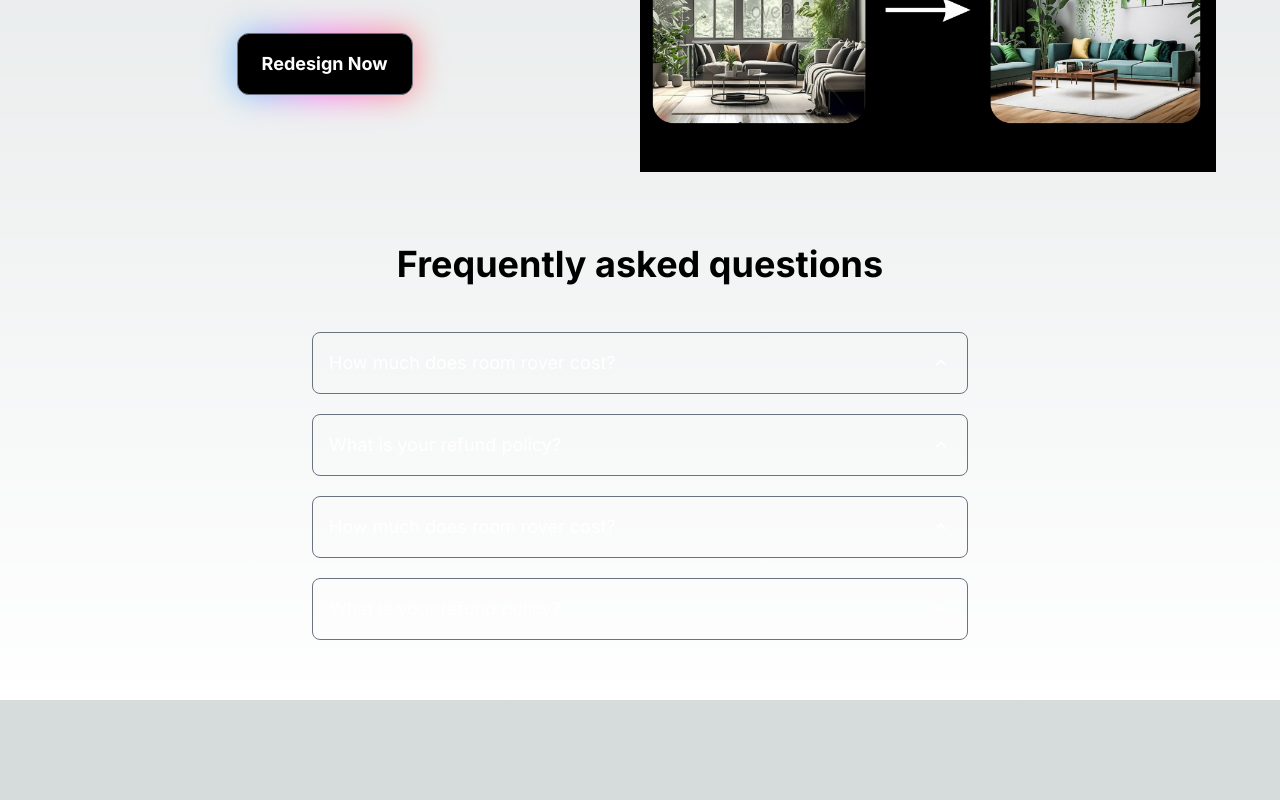
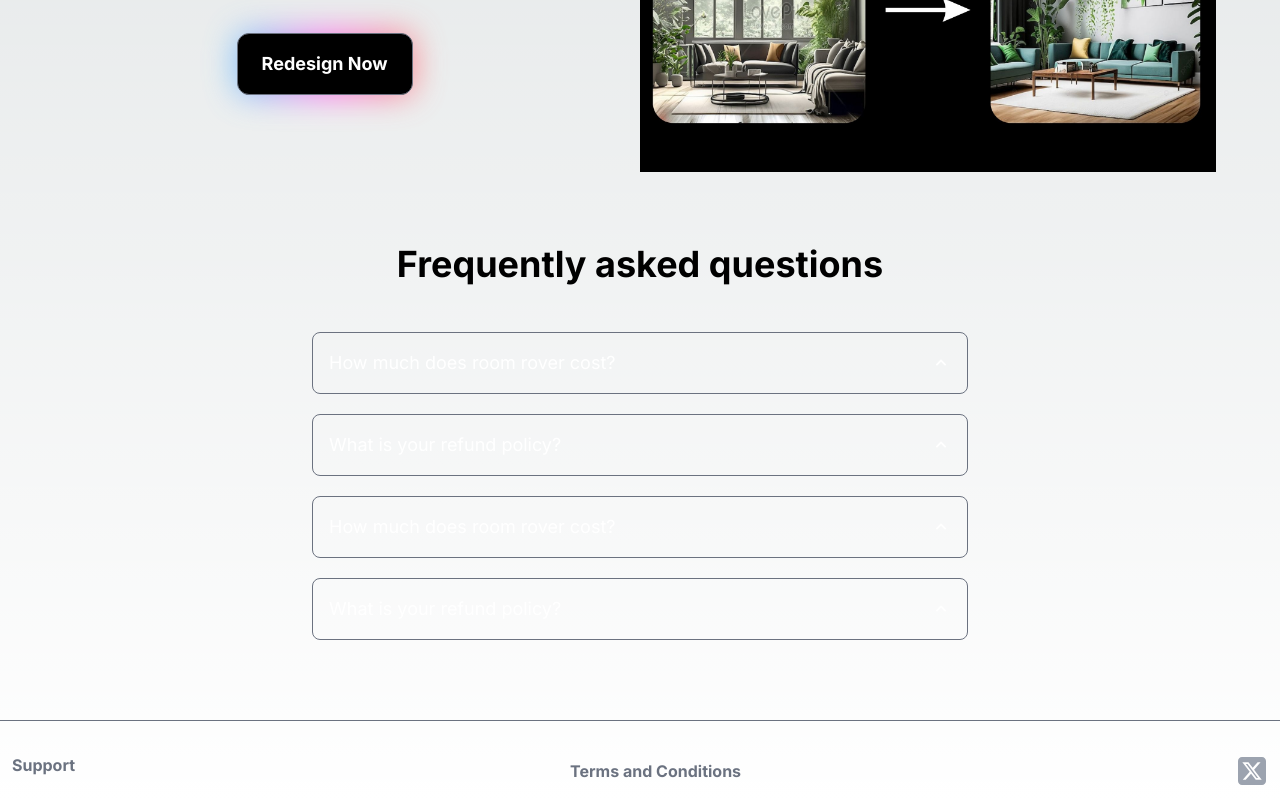
Before and after one commit to ighmaZ/Room-Rover, a Next.js app: page / in a window 1280 px wide. Shown: the part 709-1509 px from the top of the page. Before the commit the page ends 1409 px from the top, so only its background shows below. Built offline with nearby package versions, Linux system fonts and the light colour scheme.

Commit message:
feat: footer

```diff
--- /dev/null
+++ b/app/components/footer/Footer.tsx
@@ -0,0 +1,40 @@
+import Link from "next/link";
+import { FaSquareXTwitter } from "react-icons/fa6";
+
+const Footer = () => {
+  return (
+    <footer className="text-center h-16 sm:h-20 w-full sm:pt-2 pt-4 border-t mt-5 flex sm:flex-row flex-col justify-between items-center px-3 space-y-3 sm:mb-0 mb-3 border-gray-500">
+      <div className="text-gray-500">
+        <a
+          href="mailto:ighmazcool@gmail.com"
+          target="_blank"
+          rel="noreferrer"
+          className="font-bold hover:underline transition hover:text-gray-300 underline-offset-2"
+        >
+          Support
+        </a>
+      </div>
+      <div>
+        <a
+          href="/"
+          target="_blank"
+          rel="noreferrer"
+          className="font-bold hover:underline transition text-gray-500 hover:text-gray-300 underline-offset-2"
+        >
+          Terms and Conditions
+        </a>
+      </div>
+      <div className="flex space-x-4 pb-4 sm:pb-0">
+        <Link
+          href="https://twitter.com/ighmaz_js"
+          className="group"
+          aria-label=" Twitter"
+        >
+          <FaSquareXTwitter className="h-8 w-8 fill-gray-400 group-hover:fill-gray-300" />
+        </Link>
+      </div>
+    </footer>
+  );
+};
+
+export default Footer;
--- /dev/null
+++ b/app/components/footer/index.tsx
@@ -0,0 +1,2 @@
+
+import {default} from "./Footer"
--- a/app/page.tsx
+++ b/app/page.tsx
@@ -6,6 +6,7 @@ import { EmblaOptionsType } from "embla-carousel";
 import Hero from "./components/hero";
 import Faq from "./components/faq";
 import Modal from "./components/modal";
+import Footer from "./components/footer/Footer";
 
 const OPTIONS: EmblaOptionsType = { loop: true };
 const SLIDE_COUNT = 5;
@@ -20,6 +21,7 @@ const Page = () => {
       <Carousel slides={SLIDES} options={OPTIONS} />
       <Hero />
       <Faq />
+      <Footer />
     </div>
   );
 };
```
